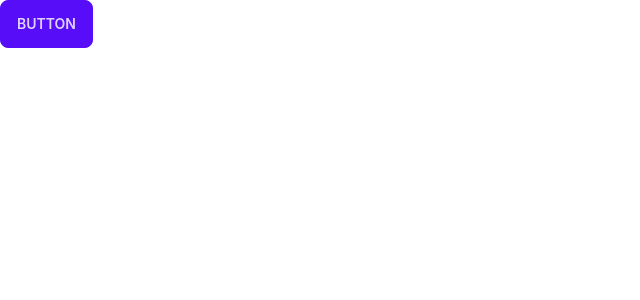
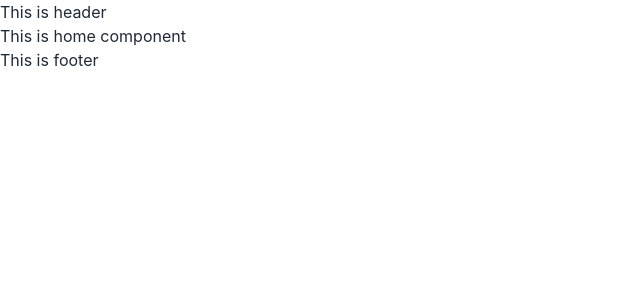
Before and after one commit to Abdurrahmanewu/modern-car-client, a React (Create React App) app: page / in a window 1280 px wide. Shown: the top 300 px of the page, without its empty margins (0-640 px from the left). Built offline with nearby package versions, Linux system fonts and the light colour scheme.

Commit message:
resources added

```diff
--- a/src/App.js
+++ b/src/App.js
@@ -1,7 +1,10 @@
+import { RouterProvider } from "react-router-dom";
+import router from "./Routes/MainRoutes/Router";
+
 function App() {
   return (
     <div className="App">
-      <button className="btn btn-primary">Button</button>
+      <RouterProvider router={router}></RouterProvider>
     </div>
   );
 }
--- /dev/null
+++ b/src/Components/Home/Home.jsx
@@ -0,0 +1,11 @@
+import React from "react";
+
+const Home = () => {
+  return (
+    <div>
+      <h1>This is home component</h1>
+    </div>
+  );
+};
+
+export default Home;
--- /dev/null
+++ b/src/Components/Shared/Footer/Footer.jsx
@@ -0,0 +1,11 @@
+import React from "react";
+
+const Footer = () => {
+  return (
+    <div>
+      <h1>This is footer</h1>
+    </div>
+  );
+};
+
+export default Footer;
--- /dev/null
+++ b/src/Components/Shared/Header/Header.jsx
@@ -0,0 +1,11 @@
+import React from "react";
+
+const Header = () => {
+  return (
+    <div>
+      <h1>This is header</h1>
+    </div>
+  );
+};
+
+export default Header;
--- /dev/null
+++ b/src/Layout/Main.js
@@ -0,0 +1,16 @@
+import React from "react";
+import Header from "../Components/Shared/Header/Header";
+import { Outlet } from "react-router-dom";
+import Footer from "../Components/Shared/Footer/Footer";
+
+const Main = () => {
+  return (
+    <div>
+      <Header></Header>
+      <Outlet></Outlet>
+      <Footer></Footer>
+    </div>
+  );
+};
+
+export default Main;
--- /dev/null
+++ b/src/Routes/MainRoutes/Router.js
@@ -0,0 +1,18 @@
+import { createBrowserRouter } from "react-router-dom";
+import Main from "../../Layout/Main";
+import Home from "../../Components/Home/Home";
+
+const router = createBrowserRouter([
+  {
+    path: "/",
+    element: <Main></Main>,
+    children: [
+      {
+        path: "/",
+        element: <Home></Home>,
+      },
+    ],
+  },
+]);
+
+export default router;
```
